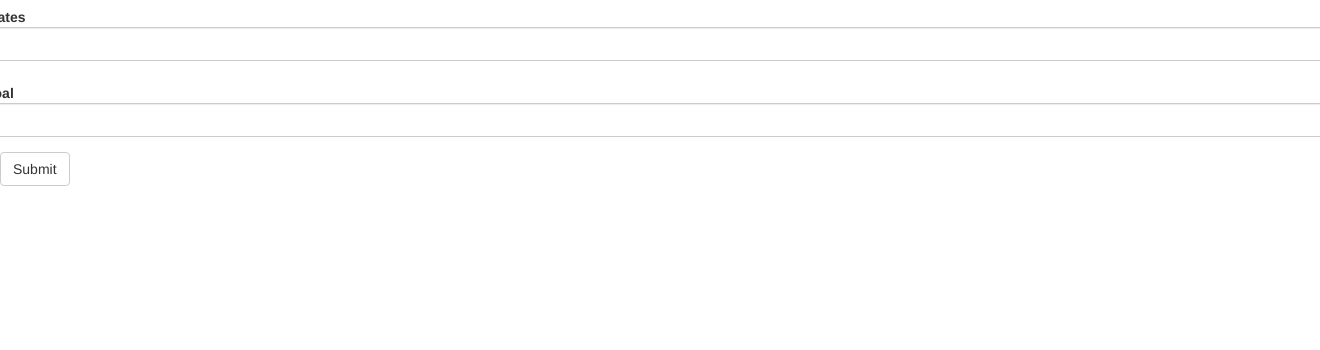
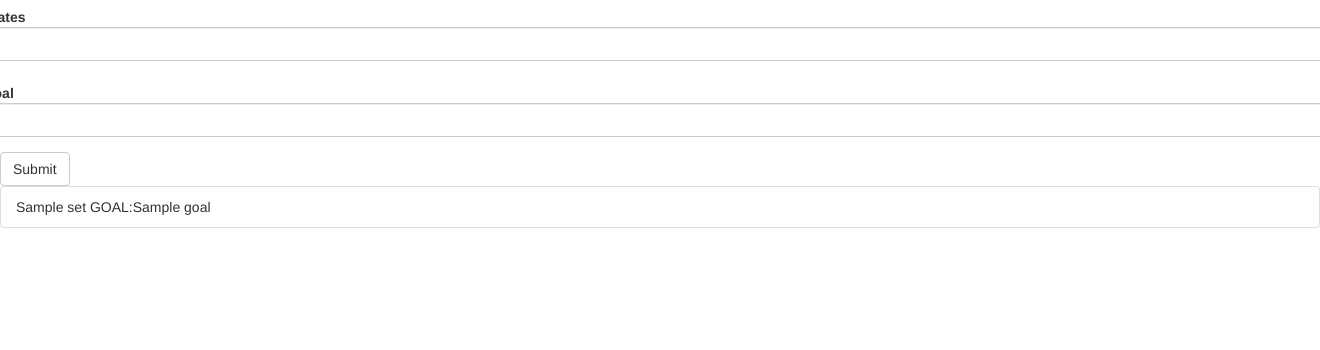
Before and after one commit to g33km4573r/warm_up_calculator, a Flask app: template templates/index.html in a window 1320 px wide; the page is wider, and only the part inside the window is pictured. Shown: the top 350 px of that part. Run offline with Flask 2, Linux system fonts and the light colour scheme; the template is opened without the code that fills it: values that come from a table or form of the project are taken from there, most other values are stand-ins (such as "Sample title", 1, 10 or a date in 2020); parts of the project's set-up code (start-up, migrations or seed data) failed here and were passed over; some libraries are stand-ins or nearby versions.

Commit message:
basic functionality working

```diff
--- a/app.py
+++ b/app.py
@@ -29,7 +29,7 @@ def index():
             Counter([float(p) for p in request.form['plates'].split(',')]),
             [.20, .40, .60, .80, 1]
         )
-        warm_up = [plates for action, plates in warm_up if action=="l"]
+        warm_up = [(plates, sum(plates)) for action, plates in warm_up if action=="l"]
 
     return render_template("index.html", form=PlatesForm(), warm_up=warm_up)
 
--- a/templates/index.html
+++ b/templates/index.html
@@ -13,9 +13,13 @@
     {{ wtf.quick_form(form) }}
   </form>
 
-  {% if warm_Up %}
-    {% for set, goal in warm_up %}
-      {{ set }} {{ goal }}
-    {% endfor %}
+  {% if warm_up %}
+
+    <ul class="list-group">
+      {% for set, goal in warm_up %}
+        <li class="list-group-item"> {{ set }} GOAL:{{ goal }}</li>
+      {% endfor %}
+    </ul>
   {% endif %}
+
 {% endblock %}
```
Also changed, not shown: tests/test_live_website.py (+6 -6 lines), 3 other files.
